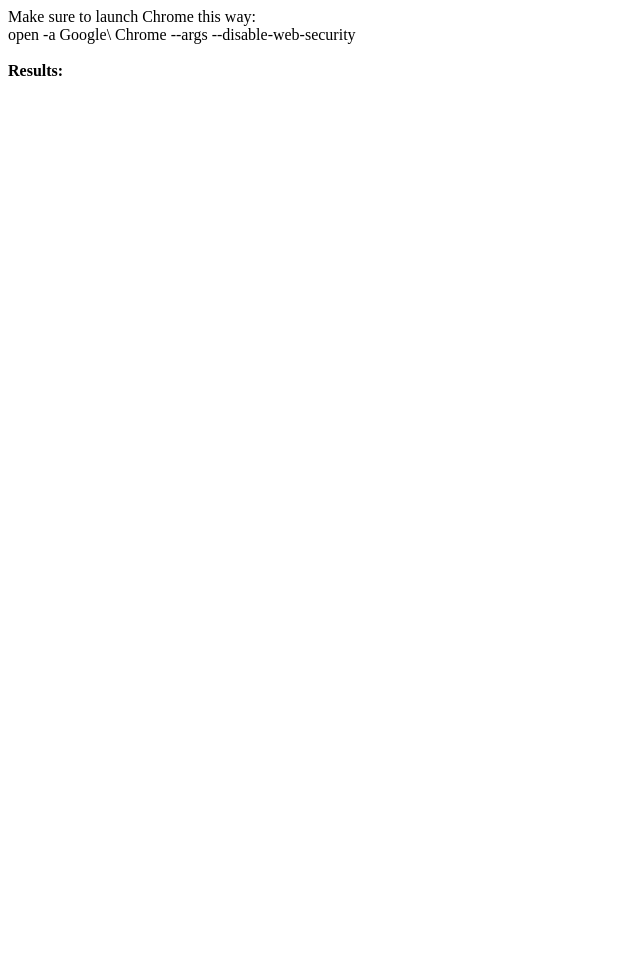
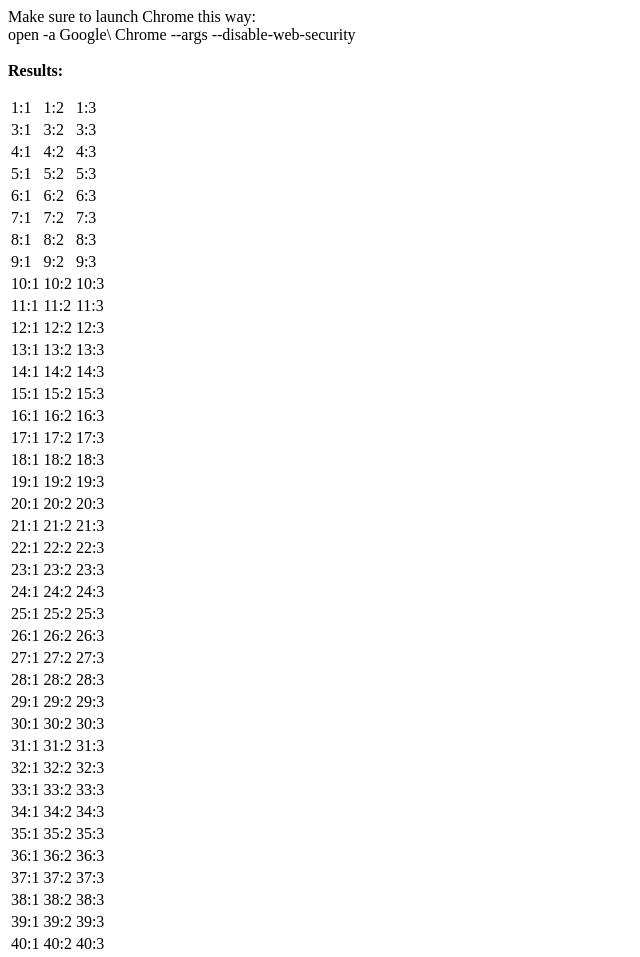
Before and after one commit to SenorK/JiraGetter, a plain HTML site: page public_html/index.html in a window 1280 px wide. Shown: the top 957 px of the page, without its empty margins (0-640 px from the left). Before the commit the page ends 800 px from the top, so only its background shows below. Drawn offline with Linux system fonts and the light colour scheme; no server answers.

Commit message:
Got everything working with a table layout.

```diff
--- a/public_html/JiraAPIGet.js
+++ b/public_html/JiraAPIGet.js
@@ -2,14 +2,17 @@
 
 //Experimental
 function logExp () {
-     console.log(this.name+": "+this.responseText.split("total\":")[1].split(",")[0]);
+    //value=
+    // console.log(this.name+": "+this.responseText.split("total\":")[1].split(",")[0]);
+    // document.getElementsByTagName("p")[0].innerHTML+="<span>"+this.name+": </span><span class='num'>"+this.responseText.split("total\":")[1].split(",")[0]+"</span><br>";
+    //Add to table also
+    rowid=parseInt(this.name.split(".")[0]);
+    //console.log(rowid);
+    tds=document.getElementById(rowid).getElementsByTagName("td");
 
-     document.getElementsByTagName("p")[0].innerHTML+="<span>"+this.name+": </span><span class='num'>"+this.responseText.split("total\":")[1].split(",")[0]+"</span><br>";
-
-
-//Add to table also
-  //  row=this.responseText.split(".")[0];
-
+    tds[0].innerHTML=rowid;
+    tds[1].innerHTML=this.name.split(". ")[1];
+    tds[2].innerHTML=this.responseText.split("total\":")[1].split(",")[0];
 };
 
 function tableMake(e,k){
@@ -37,27 +40,38 @@ function getCount(name,jql){
     oReq.open("get", "https://qualtrics.atlassian.net/rest/api/2/search?jql="+jql+"&maxResults=0", true);
     oReq.send();
 }
-function{tableMake(65,2)};
+window.onload=function(){
+    tableMake(75,3);
+    firstRows={a:3,b:12,c:13,d:22,e:31,f:40,g:49,h:58,i:68};
+    styleRows=document.getElementsByTagName("tr");
+    styleRows[1].style.display="none";
+    styleRows[65].style.display="none";
+    for(x in firstRows){
+        styleRows[firstRows[x]-1].style.verticalAlign="bottom";
+    }
 
+
+
+};
 
 //example
 //exJQL="status+in+(Open,+%22In+Progress%22,+Reopened,+Resolved,+%22On+Hold%22,+Verify,+%22In+Test%22,+Trashed,+%22In+Staging%22,+Merging,+Releasing)";
 //getCount("00. sample",exJQL);
 
-getCount("01. Aggregate - Not Closed","project%20in%20(TS%2C%20CS%2C%20MOB%2C%20REP%2C%20RS%2C%20SI%2C%20TA)%20AND%20issuetype%20%3D%20Bug%20AND%20priority%20in%20(Blocker%2C%20Critical%2C%20Major%2C%20Minor%2C%20Trivial)%20AND%20status%20in%20(Open%2C%20%22In%20Progress%22%2C%20Reopened%2C%20Verify)");
-getCount("03. Aggregate - Blocker","project in (TS, CS, MOB, REP, RS, SI, TA) AND issuetype = Bug AND priority in (Blocker) AND status in (Open, \"In Progress\", Reopened, Verify)");
-getCount("04. Aggregate - Critical","project in (TS, CS, MOB, REP, RS, SI, TA) AND issuetype = Bug AND priority in (Critical) AND status in (Open, \"In Progress\", Reopened, Verify)");
-getCount("05. Aggregate - Major","project in (TS, CS, MOB, REP, RS, SI, TA) AND issuetype = Bug AND priority in (Major) AND status in (Open, \"In Progress\", Reopened, Verify)");
-getCount("06. Aggregate - Minor","project in (TS, CS, MOB, REP, RS, SI, TA) AND issuetype = Bug AND priority in (Minor) AND status in (Open, \"In Progress\", Reopened, Verify)");
-getCount("07. Aggregate - Trivial","project in (TS, CS, MOB, REP, RS, SI, TA) AND issuetype = Bug AND priority in (Trivial) AND status in (Open, \"In Progress\", Reopened, Verify)");
-getCount("08. Aggregate - Open","project in (TS, CS, MOB, REP, RS, SI, TA) AND issuetype = Bug AND priority in (Blocker, Critical, Major, Minor, Trivial) AND status in (Open)");
-getCount("09. Aggregate - Verify/In Progress","project in (TS, CS, MOB, REP, RS, SI, TA) AND issuetype = Bug AND priority in (Blocker, Critical, Major, Minor, Trivial) AND status in (\"In Progress\", Verify)");
+getCount("1. Aggregate - Not Closed","project%20in%20(TS%2C%20CS%2C%20MOB%2C%20REP%2C%20RS%2C%20SI%2C%20TA)%20AND%20issuetype%20%3D%20Bug%20AND%20priority%20in%20(Blocker%2C%20Critical%2C%20Major%2C%20Minor%2C%20Trivial)%20AND%20status%20in%20(Open%2C%20%22In%20Progress%22%2C%20Reopened%2C%20Verify)");
+getCount("3. <br>Aggregate - Blocker","project in (TS, CS, MOB, REP, RS, SI, TA) AND issuetype = Bug AND priority in (Blocker) AND status in (Open, \"In Progress\", Reopened, Verify)");
+getCount("4. Aggregate - Critical","project in (TS, CS, MOB, REP, RS, SI, TA) AND issuetype = Bug AND priority in (Critical) AND status in (Open, \"In Progress\", Reopened, Verify)");
+getCount("5. Aggregate - Major","project in (TS, CS, MOB, REP, RS, SI, TA) AND issuetype = Bug AND priority in (Major) AND status in (Open, \"In Progress\", Reopened, Verify)");
+getCount("6. Aggregate - Minor","project in (TS, CS, MOB, REP, RS, SI, TA) AND issuetype = Bug AND priority in (Minor) AND status in (Open, \"In Progress\", Reopened, Verify)");
+getCount("7. Aggregate - Trivial","project in (TS, CS, MOB, REP, RS, SI, TA) AND issuetype = Bug AND priority in (Trivial) AND status in (Open, \"In Progress\", Reopened, Verify)");
+getCount("8. Aggregate - Open","project in (TS, CS, MOB, REP, RS, SI, TA) AND issuetype = Bug AND priority in (Blocker, Critical, Major, Minor, Trivial) AND status in (Open)");
+getCount("9. Aggregate - Verify/In Progress","project in (TS, CS, MOB, REP, RS, SI, TA) AND issuetype = Bug AND priority in (Blocker, Critical, Major, Minor, Trivial) AND status in (\"In Progress\", Verify)");
 getCount("10. Aggregate - Reopened","project in (TS, CS, MOB, REP, RS, SI, TA) AND issuetype = Bug AND priority in (Blocker, Critical, Major, Minor, Trivial) AND status in (Reopened)");
 getCount("11. Aggregate - Closed<br>","project in (TS, CS, MOB, REP, RS, SI, TA) AND issuetype = Bug AND priority in (Blocker, Critical, Major, Minor, Trivial) AND status in (Closed)");
 
-getCount("12. Origins - Total Weekly<br>","project in (TS, CS, MOB, REP, RS, SI, TA) AND issuetype = Bug AND created >= -7d");
+getCount("12. <br>Origins - Total Weekly<br>","project in (TS, CS, MOB, REP, RS, SI, TA) AND issuetype = Bug AND created >= -7d");
 
-getCount("13. 360 - Not Closed","project = TS AND issuetype = Bug AND status in (Open, \"In Progress\", Reopened, Verify)");
+getCount("13. <br>360 - Not Closed","project = TS AND issuetype = Bug AND status in (Open, \"In Progress\", Reopened, Verify)");
 getCount("14. 360 - Open","project = TS AND issuetype = Bug AND status in (Open)");
 getCount("15. 360 - Verify/In Progress","project = TS AND issuetype = Bug AND status in (Verify)");
 getCount("16. 360 - Reopened","project = TS AND issuetype = Bug AND status in (Reopened)");
@@ -67,7 +81,7 @@ getCount("19. 360 - Major","project = TS AND issuetype = Bug AND priority = Majo
 getCount("20. 360 - Critical","project = TS AND issuetype = Bug AND priority = Critical AND status in (Open, \"In Progress\", Reopened, Verify)");
 getCount("21. 360 - Blocker<br>","project = TS AND issuetype = Bug AND priority = Blocker AND status in (Open, \"In Progress\", Reopened, Verify)");
 
-getCount("22. CS - Not Closed","project = CS AND issuetype = Bug AND status in (Open, \"In Progress\", Reopened, Verify)");
+getCount("22. <br>CS - Not Closed","project = CS AND issuetype = Bug AND status in (Open, \"In Progress\", Reopened, Verify)");
 getCount("23. CS - Open","project = CS AND issuetype = Bug AND status in (Open)");
 getCount("24. CS - Verify/In Progress","project = CS AND issuetype = Bug AND status in (Verify)");
 getCount("25. CS - Reopened","project = CS AND issuetype = Bug AND status in (Reopened)");
@@ -77,7 +91,7 @@ getCount("28. CS - Major","project = CS AND issuetype = Bug AND priority = Major
 getCount("29. CS - Critical","project = CS AND issuetype = Bug AND priority = Critical AND status in (Open, \"In Progress\", Reopened, Verify)");
 getCount("30. CS - Blocker<br>","project = CS AND issuetype = Bug AND priority = Blocker AND status in (Open, \"In Progress\", Reopened, Verify)");
 
-getCount("31. MOB - Not Closed","project = MOB AND issuetype = Bug AND status in (Open, \"In Progress\", Reopened, Verify)");
+getCount("31. <br>MOB - Not Closed","project = MOB AND issuetype = Bug AND status in (Open, \"In Progress\", Reopened, Verify)");
 getCount("32. MOB - Open","project = MOB AND issuetype = Bug AND status in (Open)");
 getCount("33. MOB - Verify/In Progress","project = MOB AND issuetype = Bug AND status in (Verify)");
 getCount("34. MOB - Reopened","project = MOB AND issuetype = Bug AND status in (Reopened)");
@@ -87,17 +101,17 @@ getCount("37. MOB - Major","project = MOB AND issuetype = Bug AND priority = Maj
 getCount("38. MOB - Critical","project = MOB AND issuetype = Bug AND priority = Critical AND status in (Open, \"In Progress\", Reopened, Verify)");
 getCount("39. MOB - Blocker<br>","project = MOB AND issuetype = Bug AND priority = Blocker AND status in (Open, \"In Progress\", Reopened, Verify)");
 
-getCount("40. RP - Not Closed","project = RP AND issuetype = Bug AND status in (Open, \"In Progress\", Reopened, Verify)");
-getCount("41. RP - Open","project = RP AND issuetype = Bug AND status in (Open)");
-getCount("42. RP - Verify/In Progress","project = RP AND issuetype = Bug AND status in (Verify)");
-getCount("43. RP - Reopened","project = RP AND issuetype = Bug AND status in (Reopened)");
-getCount("44. RP - Trivial","project = RP AND issuetype = Bug AND priority = Trivial AND status in (Open, \"In Progress\", Reopened, Verify)");
-getCount("45. RP - Minor","project = RP AND issuetype = Bug AND priority = Minor AND status in (Open, \"In Progress\", Reopened, Verify)");
-getCount("46. RP - Major","project = RP AND issuetype = Bug AND priority = Major AND status in (Open, \"In Progress\", Reopened, Verify)");
-getCount("47. RP - Critical","project = RP AND issuetype = Bug AND priority = Critical AND status in (Open, \"In Progress\", Reopened, Verify)");
-getCount("48. RP - Blocker<br>","project = RP AND issuetype = Bug AND priority = Blocker AND status in (Open, \"In Progress\", Reopened, Verify)");
+getCount("40. <br>REP - Not Closed","project = REP AND issuetype = Bug AND status in (Open, \"In Progress\", Reopened, Verify)");
+getCount("41. REP - Open","project = REP AND issuetype = Bug AND status in (Open)");
+getCount("42. REP - Verify/In Progress","project = REP AND issuetype = Bug AND status in (Verify)");
+getCount("43. REP - Reopened","project = REP AND issuetype = Bug AND status in (Reopened)");
+getCount("44. REP - Trivial","project = REP AND issuetype = Bug AND priority = Trivial AND status in (Open, \"In Progress\", Reopened, Verify)");
+getCount("45. REP - Minor","project = REP AND issuetype = Bug AND priority = Minor AND status in (Open, \"In Progress\", Reopened, Verify)");
+getCount("46. REP - Major","project = REP AND issuetype = Bug AND priority = Major AND status in (Open, \"In Progress\", Reopened, Verify)");
+getCount("47. REP - Critical","project = REP AND issuetype = Bug AND priority = Critical AND status in (Open, \"In Progress\", Reopened, Verify)");
+getCount("48. REP - Blocker<br>","project = REP AND issuetype = Bug AND priority = Blocker AND status in (Open, \"In Progress\", Reopened, Verify)");
 
-getCount("49. RS - Not Closed","project = RS AND issuetype = Bug AND status in (Open, \"In Progress\", Reopened, Verify)");
+getCount("49. <br>RS - Not Closed","project = RS AND issuetype = Bug AND status in (Open, \"In Progress\", Reopened, Verify)");
 getCount("50. RS - Open","project = RS AND issuetype = Bug AND status in (Open)");
 getCount("51. RS - Verify/In Progress","project = RS AND issuetype = Bug AND status in (Verify)");
 getCount("52. RS - Reopened","project = RS AND issuetype = Bug AND status in (Reopened)");
@@ -107,7 +121,7 @@ getCount("55. RS - Major","project = RS AND issuetype = Bug AND priority = Major
 getCount("56. RS - Critical","project = RS AND issuetype = Bug AND priority = Critical AND status in (Open, \"In Progress\", Reopened, Verify)");
 getCount("57. RS - Blocker<br>","project = RS AND issuetype = Bug AND priority = Blocker AND status in (Open, \"In Progress\", Reopened, Verify)");
 
-getCount("58. SI - Not Closed","project = SI AND issuetype = Bug AND status in (Open, \"In Progress\", Reopened, Verify)");
+getCount("58. <br>SI - Not Closed","project = SI AND issuetype = Bug AND status in (Open, \"In Progress\", Reopened, Verify)");
 getCount("59. SI - Open","project = SI AND issuetype = Bug AND status in (Open)");
 getCount("60. SI - Verify/In Progress","project = SI AND issuetype = Bug AND status in (Verify)");
 getCount("61. SI - Reopened","project = SI AND issuetype = Bug AND status in (Reopened)");
@@ -117,7 +131,7 @@ getCount("64. SI - Major","project = SI AND issuetype = Bug AND priority = Major
 getCount("65. SI - Critical","project = SI AND issuetype = Bug AND priority = Critical AND status in (Open, \"In Progress\", Reopened, Verify)");
 getCount("67. SI - Blocker<br>","project = SI AND issuetype = Bug AND priority = Blocker AND status in (Open, \"In Progress\", Reopened, Verify)");
 
-getCount("68. TA - Not Closed","project = TA AND issuetype = Bug AND status in (Open, \"In Progress\", Reopened, Verify)");
+getCount("68. <br>TA - Not Closed","project = TA AND issuetype = Bug AND status in (Open, \"In Progress\", Reopened, Verify)");
 getCount("69. TA - Open","project = TA AND issuetype = Bug AND status in (Open)");
 getCount("70. TA - Verify/In Progress","project = TA AND issuetype = Bug AND status in (Verify)");
 getCount("71. TA - Reopened","project = TA AND issuetype = Bug AND status in (Reopened)");
```
Also changed, not shown: public_html/index.html (+1 -0 lines).
